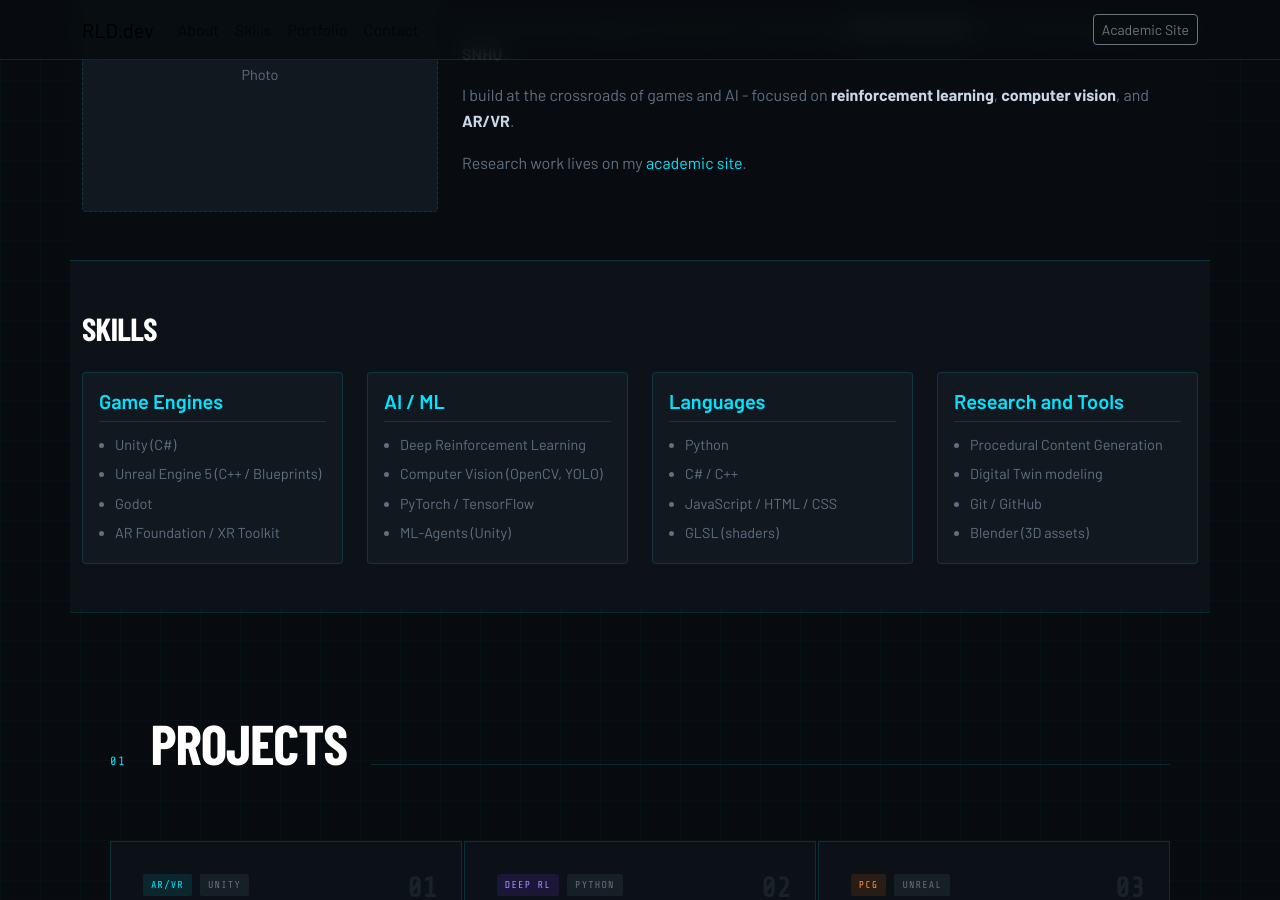
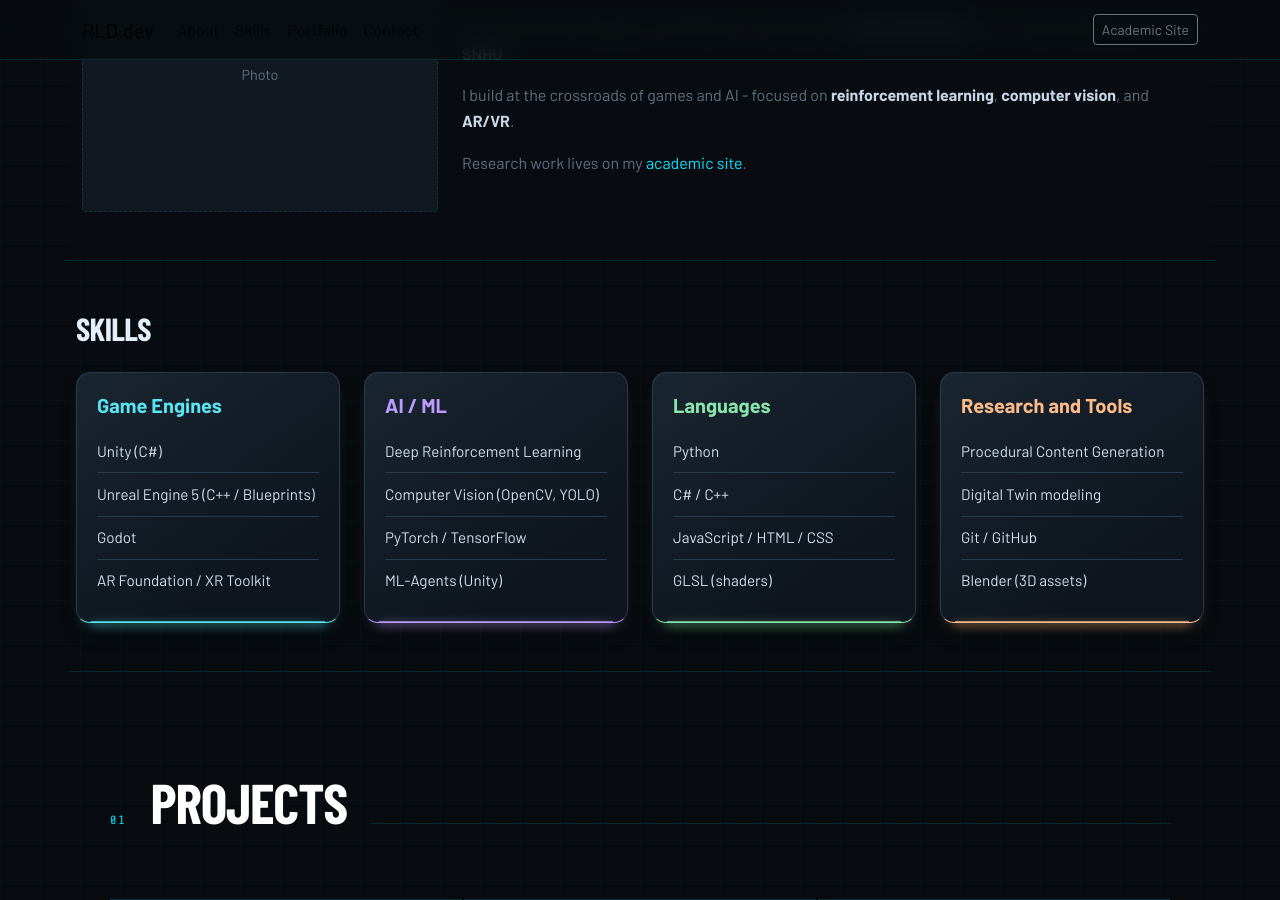
Before and after one commit to rldiaz14/PortfolioGame, a Jekyll site: the page built from index.md, in a window 1280 px wide and 900 px high, scrolled down 1107 px. Built offline with Jekyll 4.4.1, drawn with Linux system fonts in a browser that asks for light colours; some web fonts are replaced.

Commit message:
Redesign portfolio skills cards

```diff
--- a/_sass/_skills.scss
+++ b/_sass/_skills.scss
@@ -1,27 +1,37 @@
-@import 'variables';
-
-#skills {
-  background-color: $bg2;
-
-  .skill-cluster {
-    background-color: $bg3;
-    border: 1px solid $border;
-    border-radius: 4px;
-
-    h5 {
-      border-bottom: 1px solid $border;
-      padding-bottom: 0.5rem;
-    }
-
-    ul {
-      padding-left: 1rem;
-      margin: 0;
-
-      li {
-        color: $muted;
-        font-size: 0.9rem;
-        padding: 0.2rem 0;
-      }
-    }
-  }
+#skills { background: transparent; max-width: 72rem; }
+#skills > h2 { color: #e4effa; }
+.skill-cluster {
+  --skill-accent: #58e5f4;
+  background: linear-gradient(145deg, #192530, #0e151e 75%);
+  border: 1px solid #293a4b;
+  position: relative;
+  border-bottom-color: var(--skill-accent);
+  box-shadow: 0 14px 22px -12px #000, 0 9px 16px -12px var(--skill-accent);
+  border-radius: 14px;
+  padding: 1.25rem;
 }
+.skill-cluster::after {
+  content: "";
+  position: absolute;
+  left: 14px;
+  right: 14px;
+  bottom: -1px;
+  height: 2px;
+  background: var(--skill-accent);
+  box-shadow: 0 2px 9px var(--skill-accent);
+  opacity: 0.75;
+  pointer-events: none;
+}
+.row > :nth-child(2) .skill-cluster { --skill-accent: #bc9cff; }
+.row > :nth-child(3) .skill-cluster { --skill-accent: #88e6ad; }
+.row > :nth-child(4) .skill-cluster { --skill-accent: #ffbc8b; }
+.skill-cluster h5 {
+  color: var(--skill-accent);
+  border: 0;
+  padding: 0;
+  margin-bottom: 0.85rem;
+  font-weight: 700;
+}
+.skill-cluster ul { list-style: none; padding: 0; margin: 0; }
+.skill-cluster li { padding: 0.65rem 0; color: #d3e0ef; font-size: 0.95rem; line-height: 1.4; }
+.skill-cluster li + li { border-top: 1px solid #293a4b; }
--- a/index.md
+++ b/index.md
@@ -52,7 +52,7 @@ title: "Home"
   <h2 class="mb-4">Skills</h2>
   <div class="row g-4">
     <div class="col-sm-6 col-lg-3">
-      <div class="skill-cluster p-3 h-100">
+      <div class="skill-cluster h-100">
         <h5>Game Engines</h5>
         <ul class="mt-2">
           <li>Unity (C#)</li>
@@ -63,7 +63,7 @@ title: "Home"
       </div>
     </div>
     <div class="col-sm-6 col-lg-3">
-      <div class="skill-cluster p-3 h-100">
+      <div class="skill-cluster h-100">
         <h5>AI / ML</h5>
         <ul class="mt-2">
           <li>Deep Reinforcement Learning</li>
@@ -74,7 +74,7 @@ title: "Home"
       </div>
     </div>
     <div class="col-sm-6 col-lg-3">
-      <div class="skill-cluster p-3 h-100">
+      <div class="skill-cluster h-100">
         <h5>Languages</h5>
         <ul class="mt-2">
           <li>Python</li>
@@ -85,7 +85,7 @@ title: "Home"
       </div>
     </div>
     <div class="col-sm-6 col-lg-3">
-      <div class="skill-cluster p-3 h-100">
+      <div class="skill-cluster h-100">
         <h5>Research and Tools</h5>
         <ul class="mt-2">
           <li>Procedural Content Generation</li>
```
Also changed, not shown: _pages/skills.md (+4 -4 lines).
